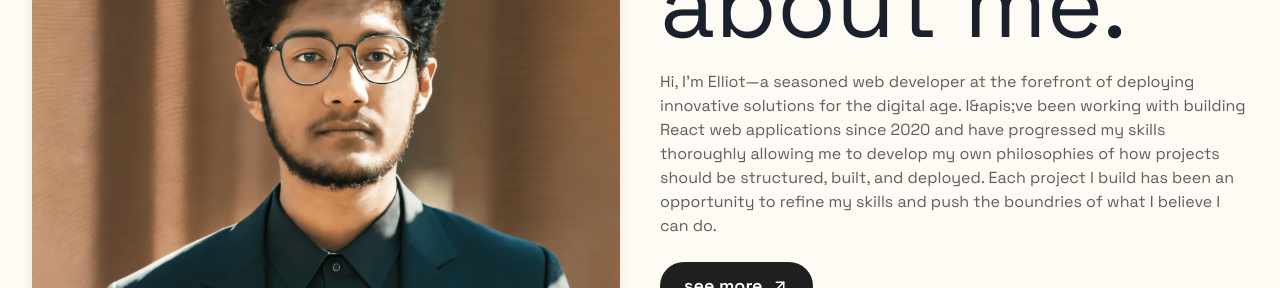
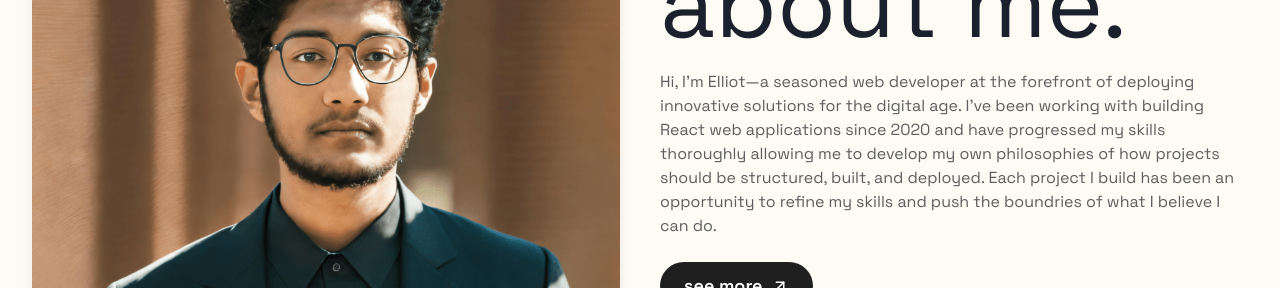
Before and after one commit to elliotsaha/portfolio, a Next.js app: page / in a window 1280 px wide. Shown: the part 2723-3011 px from the top of the page. Built offline with nearby package versions, Linux system fonts and the light colour scheme; no server answers; what prettier would draw is missing.

Commit message:
fix(typo): fixed apos typo

```diff
--- a/src/app/page.tsx
+++ b/src/app/page.tsx
@@ -408,7 +408,7 @@ const Home = () => {
               <BrandHeading>about me.</BrandHeading>
               <Text>
                 Hi, I&apos;m Elliot—a seasoned web developer at the forefront of
-                deploying innovative solutions for the digital age. I&apis;ve been
+                deploying innovative solutions for the digital age. I&apos;ve been
                 working with building React web applications since 2020 and have
                 progressed my skills thoroughly allowing me to develop my own
                 philosophies of how projects should be structured, built, and
```
